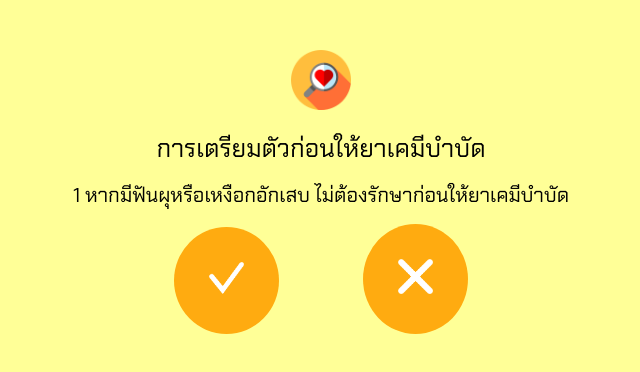
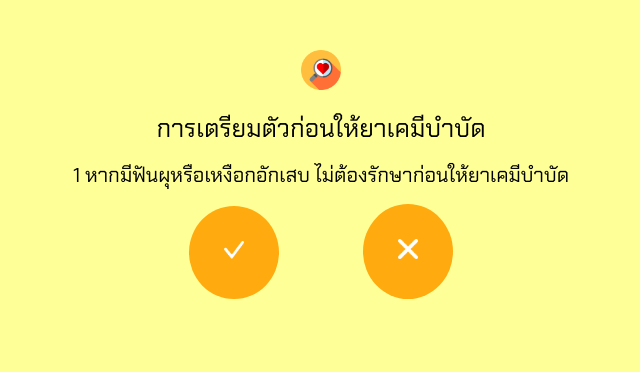
Before and after one commit to praewpraew-p/praewpraew-p.github.io, a plain HTML site: page p1.html in a window 1280 px wide. Shown: the whole page, without its empty margins (319-959 px from the left). Drawn offline with Linux system fonts and the light colour scheme.

Commit message:
no message

```diff
--- a/style/style-p1.css
+++ b/style/style-p1.css
@@ -182,15 +182,15 @@ body {
 }
 
 .head1 {
-    width: 60px;
+    width: 40px;
 }
 
 .true {
-    width: 35px;
+    width: 20px;
 }
 
 .false {
-    width: 35px;
+    width: 20px;
 }
 
 .score {
```
